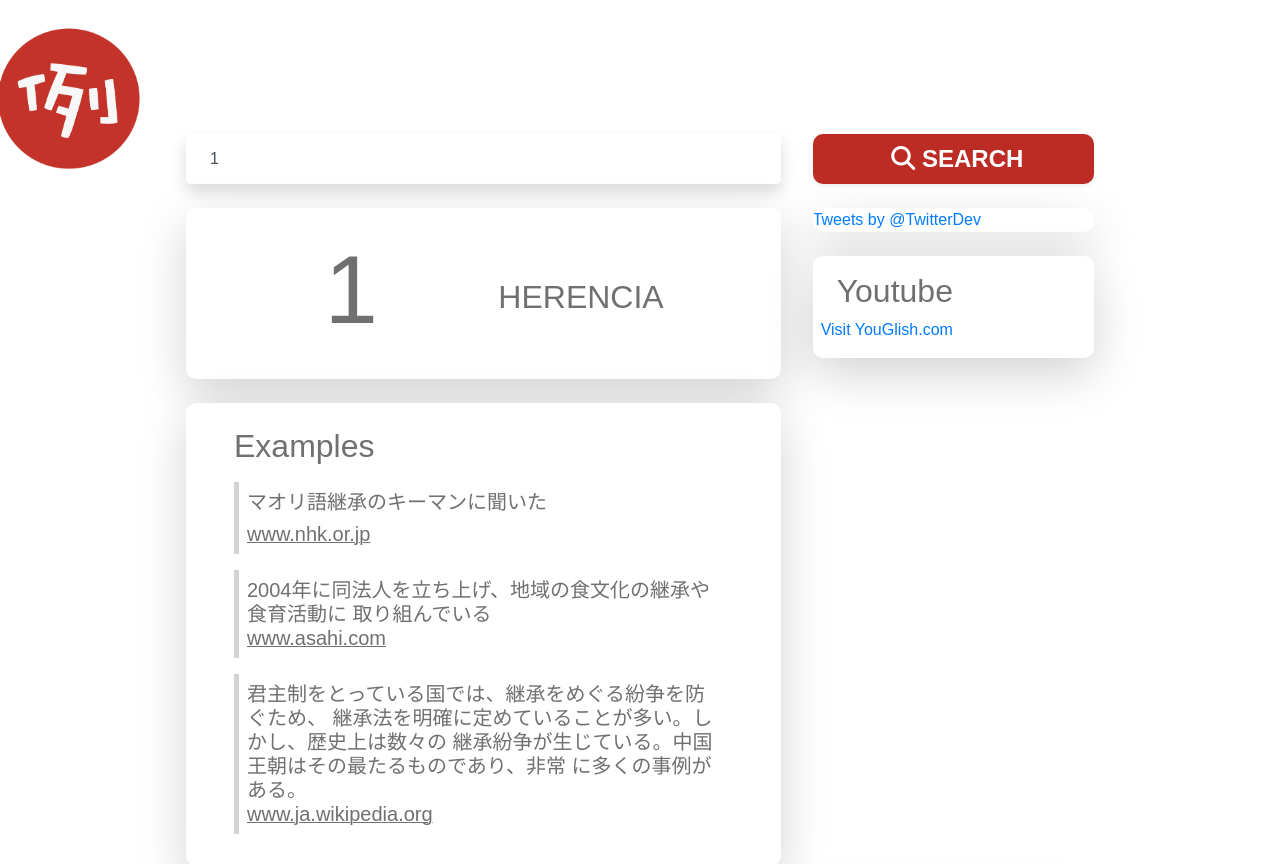
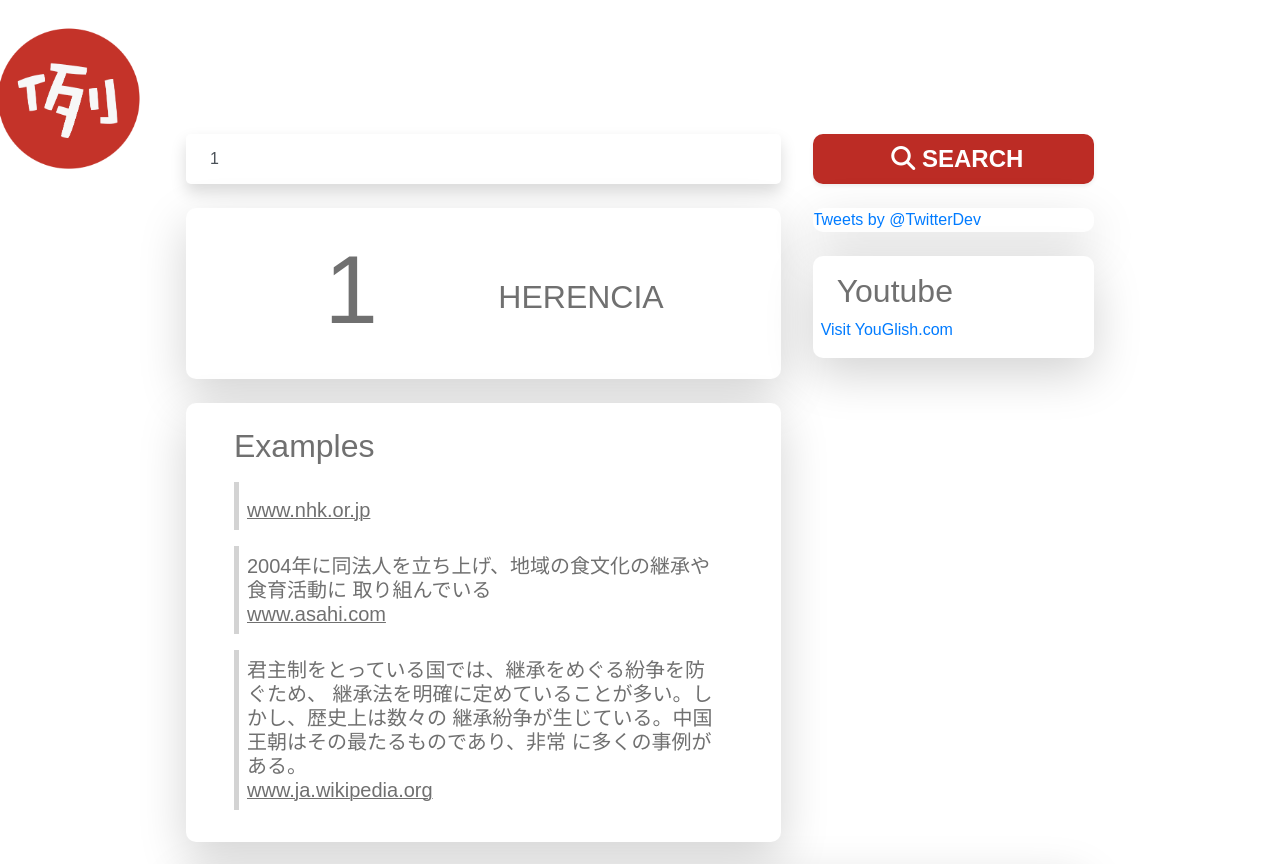
Before and after one commit to shinjatta/rei, an Angular app: page /1 in a window 1280 px wide. Shown: the top 864 px of the page. Built offline with nearby package versions, Linux system fonts and the light colour scheme; no server answers.

Commit message:
Mostra la frase de la nhk

```diff
--- a/src/app/resultado-busqueda/resultado-busqueda.component.html
+++ b/src/app/resultado-busqueda/resultado-busqueda.component.html
@@ -56,7 +56,7 @@
           <div class="bg-white rounded-xl shadow-lg px-5 py-4">
             <h2 class="text-paragraph mb-3">Examples</h2>
             <div class="border-left-5 border-color p-2 mb-3">
-              <h5 class="text-paragraph">マオリ語継承のキーマンに聞いた</h5>
+              <h5 class="text-paragraph">{{fraseNHKtitle}}</h5>
               <a href="#" class="nav-link p-0 text-paragraph h5 mb-0">www.nhk.or.jp</a>
             </div>
             <div class="border-left-5 border-color p-2 mb-3">
--- a/src/app/resultado-busqueda/resultado-busqueda.component.ts
+++ b/src/app/resultado-busqueda/resultado-busqueda.component.ts
@@ -17,6 +17,8 @@ export class ResultadoBusquedaComponent implements OnInit {
   lectura="";
   traduccionIngles="";
   traduccionEspañol="herencia, sucesión";
+  fraseNHKtitle=""
+  fraseNHKlink="";
 
   constructor(private data: DataService,
     private _router: Router,
@@ -44,11 +46,14 @@ export class ResultadoBusquedaComponent implements OnInit {
 /* Funcion que se mira todo lo recibido y decide que frases va a mostrar (Solo 1 o ninguna) */
 /* NO FUNCIONA */
   decideQueFraseMostrar(frases:Array<any>){
-  frases.forEach(frase=> {
-  if(frase.indexOf(this.search)!=-1){
-    return frase
-   }
-   });
+    let ambParaula=frases.filter(frase=> {
+      return(frase.title.includes(this.search));
+    })
+    if(ambParaula.length>0){
+      return ambParaula[0].title;
+    }else{
+      return null;
+    }
    }
 
   /* Se conecta a la api que consigue frases de la web nhk de noticias y devuelve frases */
@@ -57,7 +62,8 @@ export class ResultadoBusquedaComponent implements OnInit {
     this.data.getFrasesNHK(this.palabraPrincipal)
     .subscribe(
       (result:any) => {
-      console.log(result);
+        this.fraseNHKtitle=this.decideQueFraseMostrar(result);
+        console.log(this.fraseNHKtitle);
       },
       (error) => {
        console.log(error);
```
